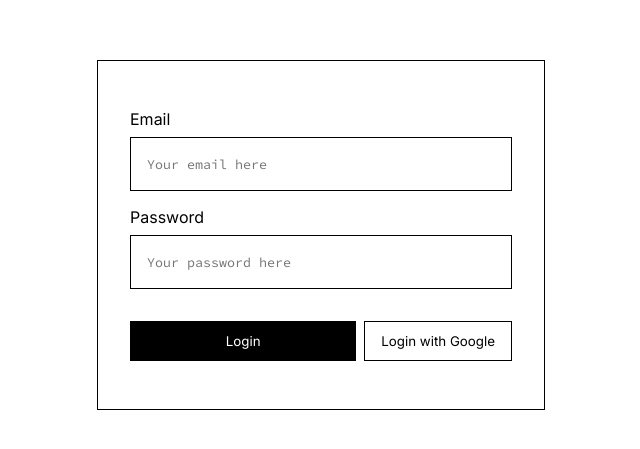
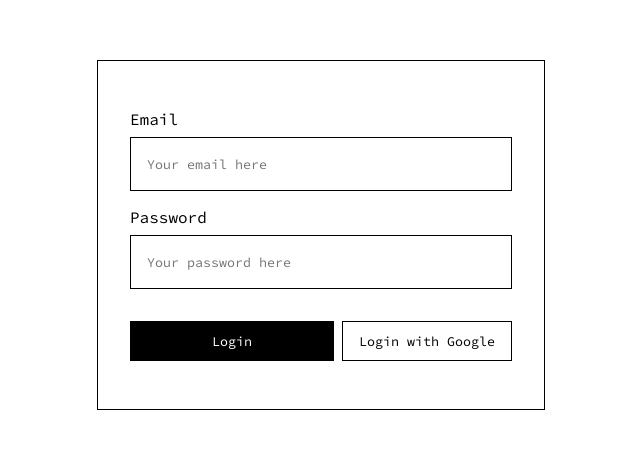
Before and after one commit to ShubhDobriyal/notes-app, a React (Vite) app: page /notes-app/login in a window 1280 px wide. Shown: the part 165-614 px from the top of the page, without its empty margins (319-959 px from the left). Built offline with nearby package versions, Linux system fonts and the light colour scheme.

Commit message:
updated site base in vite config

```diff
--- a/package.json
+++ b/package.json
@@ -1,5 +1,5 @@
 {
-  "name": "markdown-notes-app",
+  "name": "notes-app",
   "private": true,
   "version": "0.0.0",
   "type": "module",
--- a/src/index.css
+++ b/src/index.css
@@ -1,6 +1,5 @@
 :root {
-  --ff-body: "Inter", sans-serif;
-  --ff-input: "Source Code Pro", monospace;
+  --ff-body: "Source Code Pro", "Inter", sans-serif;
 }
 
 *,
@@ -23,7 +22,7 @@ body {
 }
 
 textarea {
-  font-family: var(--ff-input);
+  font-family: var(--ff-body);
   font-size: inherit;
   padding: 1rem;
   width: 100%;
@@ -209,7 +208,7 @@ button {
 }
 
 .cm-editor .cm-scroller {
-  font-family: var(--ff-input);
+  font-family: var(--ff-body);
   display: block !important;
 }
 
```
